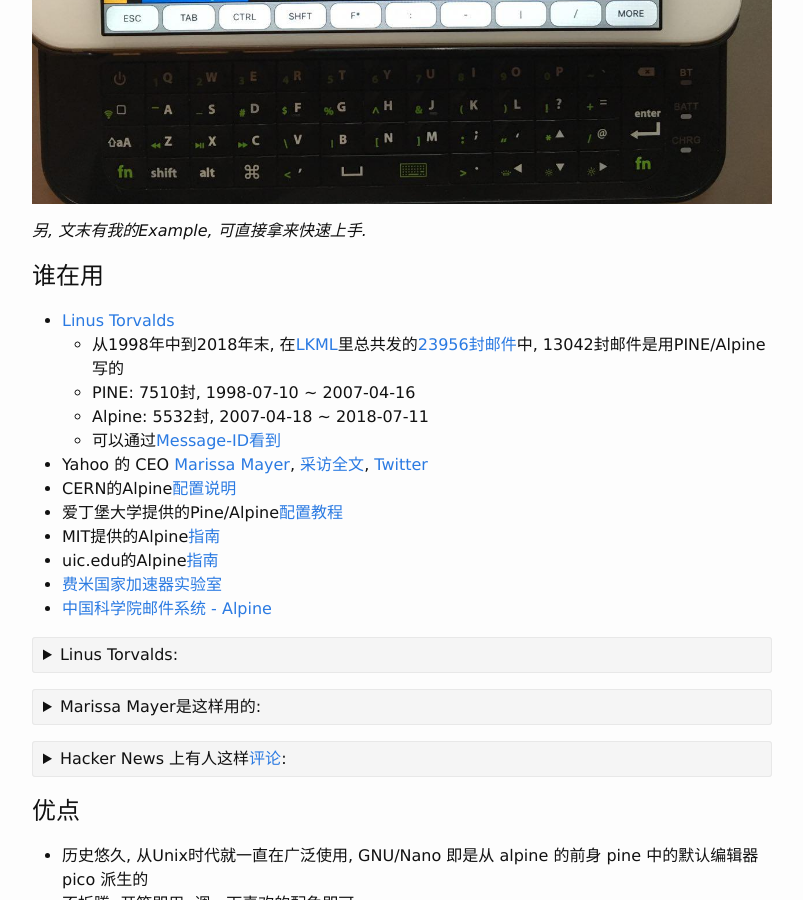
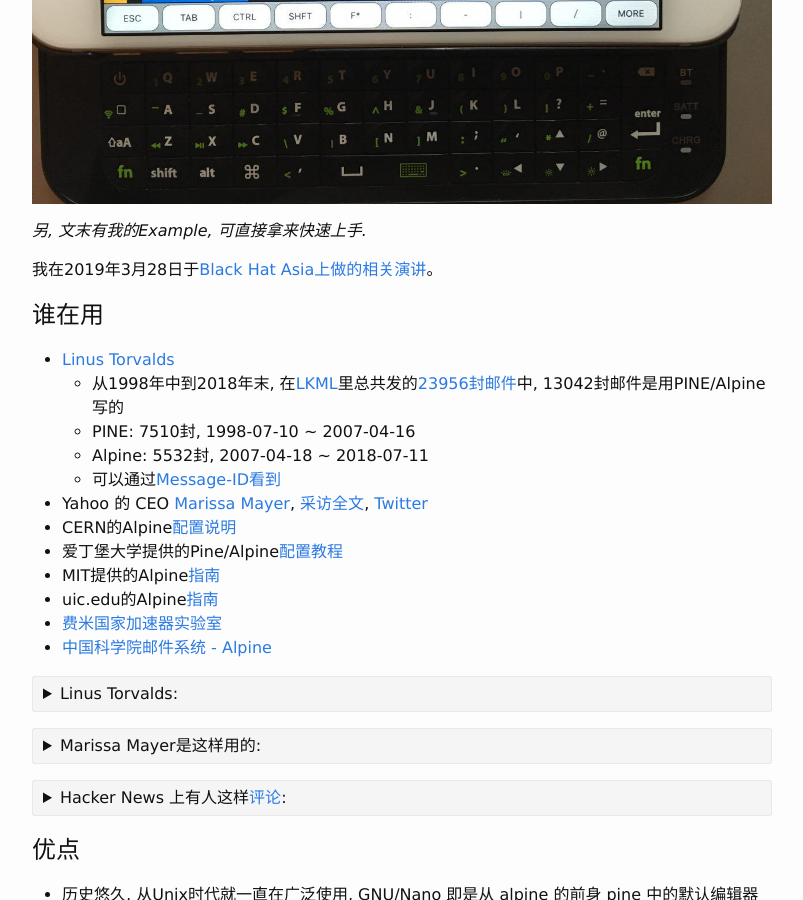
Before and after one commit to scateu/scateu.github.io, a Jekyll site: the page built from _posts/2015-08-23-alpine.md, in a window 1280 px wide and 900 px high, scrolled down 1048 px. Shown: the whole window, without its empty margins (238-1041 px from the left). Built offline with Jekyll 4.4.1, drawn with Linux system fonts in a browser that asks for light colours; nearby versions of some CDN libraries; comment, search, counter and statistics services are not loaded.

Commit message:
Update 2015-08-23-alpine.md

```diff
--- a/_posts/2015-08-23-alpine.md
+++ b/_posts/2015-08-23-alpine.md
@@ -9,6 +9,8 @@ Asciinema演示: [1](https://asciinema.org/a/wfdo7K8RyNxIys4kvh5ouPVj5) | [2](ht
 ![alpine-iphone]({{ site.imageurl }}/alpine-iphone.jpg)
 
 *另, 文末有我的Example, 可直接拿来快速上手.*
+
+我在2019年3月28日于[Black Hat Asia上做的相关演讲](https://www.blackhat.com/asia-19/briefings/schedule/index.html#keep-everyone-in-sync-effective-approaches-borrowed-from-open-source-communities-13841)。
 
 谁在用
 ======
```
